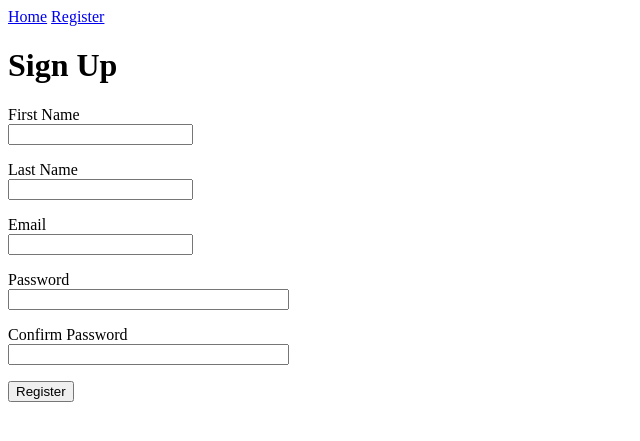
After one commit to jrferrera/artikulo, a Flask app: page /register in a window 1280 px wide. The commit adds this page. Shown: the top 441 px of the page, without its empty margins (0-640 px from the left). Run offline with Flask 2, Linux system fonts and the light colour scheme.

Commit message:
Added Registration Module

```diff
--- a/artikulo/__init__.py
+++ b/artikulo/__init__.py
@@ -3,3 +3,8 @@ from flask import Flask
 app = Flask(__name__)
 
 from artikulo import routes
+from registration.registration import registration
+from artikulo.config import Config
+
+app.register_blueprint(registration)
+app.config.from_object(Config)
--- /dev/null
+++ b/artikulo/config.py
@@ -0,0 +1,4 @@
+import os
+
+class Config(object):
+	SECRET_KEY = os.environ.get('SECRET_KEY')
--- a/artikulo/routes.py
+++ b/artikulo/routes.py
@@ -1,4 +1,9 @@
 from artikulo import app
 from artikulo.artikulo import Home
+from registration.registration import Registration
 
 app.add_url_rule('/', 'home', Home().index)
+
+# Registration
+app.add_url_rule('/register', 'register', Registration().new, methods = ['GET'])
+app.add_url_rule('/register', 'signup', Registration().create, methods = ['POST'])
--- a/artikulo/templates/layouts/base.html
+++ b/artikulo/templates/layouts/base.html
@@ -9,6 +9,7 @@
 	<body>
 		<div>
 			<a href="{{ url_for('home') }}">Home</a>
+			<a href="{{ url_for('register') }}">Register</a>
 		</div>
 		<div>
 			{% with messages = get_flashed_messages() %}
--- /dev/null
+++ b/registration/forms.py
@@ -0,0 +1,11 @@
+from flask_wtf import FlaskForm
+from wtforms import StringField, PasswordField, SubmitField
+from wtforms.validators import DataRequired, Length, EqualTo
+
+class RegistrationForm(FlaskForm):
+  first_name = StringField('First Name', validators = [DataRequired(), Length(min = 1, max = 32)])
+  last_name = StringField('Last Name', validators = [DataRequired(), Length(min = 1, max = 32)])
+  email = StringField('Email', validators = [DataRequired(), Length(min = 5, max = 120)])
+  password = PasswordField('Password', validators = [DataRequired(), Length(min = 6, max = 32), EqualTo('confirm_password', message = 'Passwords do not match.')])
+  confirm_password = PasswordField('Confirm Password')
+  submit = SubmitField('Register')
--- /dev/null
+++ b/registration/registration.py
@@ -0,0 +1,16 @@
+from flask import Flask, Blueprint, render_template, url_for, redirect
+from registration.forms import RegistrationForm
+
+registration = Blueprint('registration', __name__, template_folder = 'templates')
+
+class Registration:
+	def new(self):
+		registration_form = RegistrationForm()
+		return render_template('registrations/new.html', title = 'Register', registration_form = registration_form)
+
+	def create(self):
+		registration_form = RegistrationForm()
+
+		if registration_form.validate_on_submit():
+			return redirect(url_for('home'))
+		return render_template('registrations/new.html', title = 'Register', registration_form = registration_form)
--- /dev/null
+++ b/registration/templates/registrations/new.html
@@ -0,0 +1,48 @@
+{% extends "layouts/base.html" %}
+
+{% block content %}
+
+<div>
+	<h1>Sign Up</h1>
+	<form action="{{ url_for('signup') }}" method="post">
+		{{ registration_form.hidden_tag() }}
+		<p>
+			{{ registration_form.first_name.label }}<br>
+			{{ registration_form.first_name }}
+			{% for error in registration_form.first_name.errors %}
+				<span>[{{ error }}]</span>
+			{% endfor %}
+		</p>
+		<p>
+				{{ registration_form.last_name.label }}<br>
+				{{ registration_form.last_name }}
+				{% for error in registration_form.last_name.errors %}
+					<span>[{{ error }}]</span>
+				{% endfor %}
+			</p>
+		<p>
+			{{ registration_form.email.label }}<br>
+			{{ registration_form.email }}
+			{% for error in registration_form.email.errors %}
+				<span>[{{ error }}]</span>
+			{% endfor %}
+		</p>
+		<p>
+			{{ registration_form.password.label }}<br>
+			{{ registration_form.password(size=32) }}
+			{% for error in registration_form.password.errors %}
+				<span>[{{ error }}]</span>
+			{% endfor %}
+		</p>
+		<p>
+				{{ registration_form.confirm_password.label }}<br>
+				{{ registration_form.confirm_password(size=32) }}
+				{% for error in registration_form.confirm_password.errors %}
+					<span>[{{ error }}]</span>
+				{% endfor %}
+			</p>
+		<p>{{ registration_form.submit() }}</p>
+	</form>
+</div>
+
+{% endblock %}
```
Also changed, not shown: registration/__init__.py (added).
